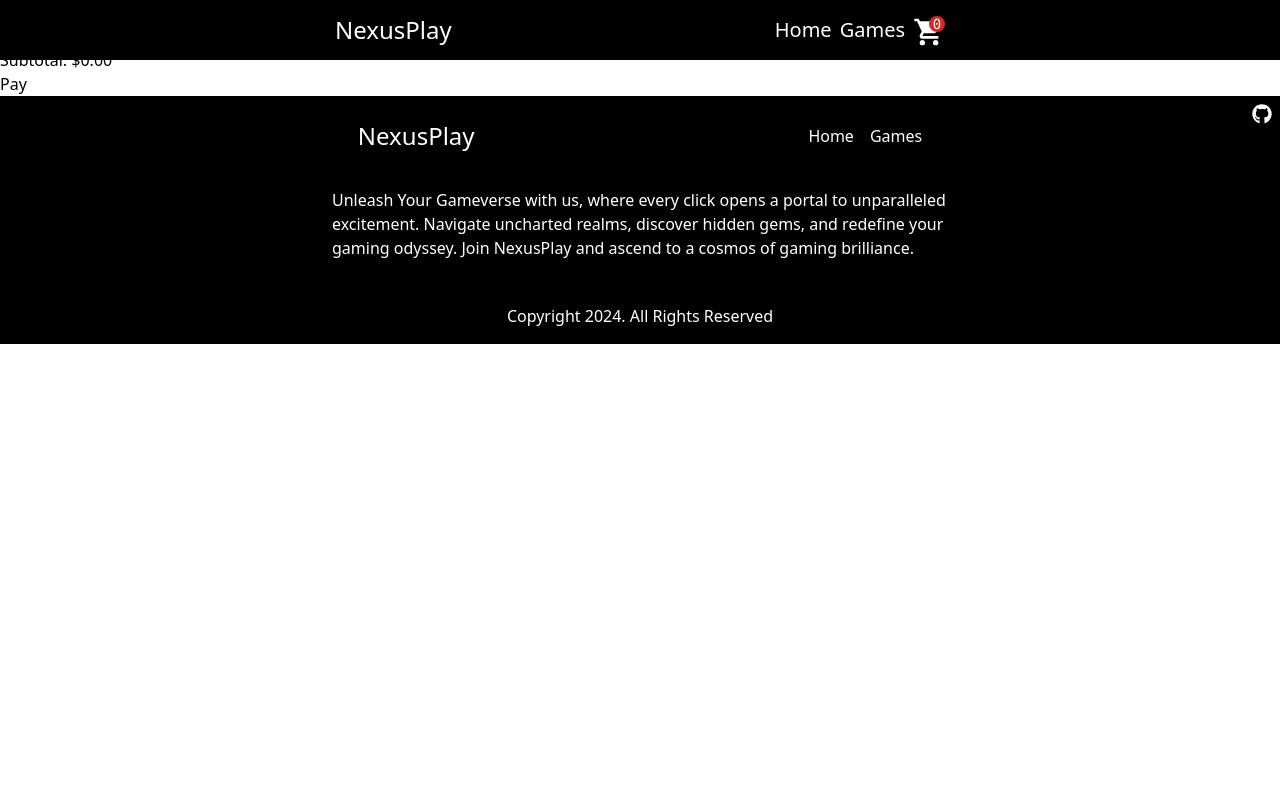
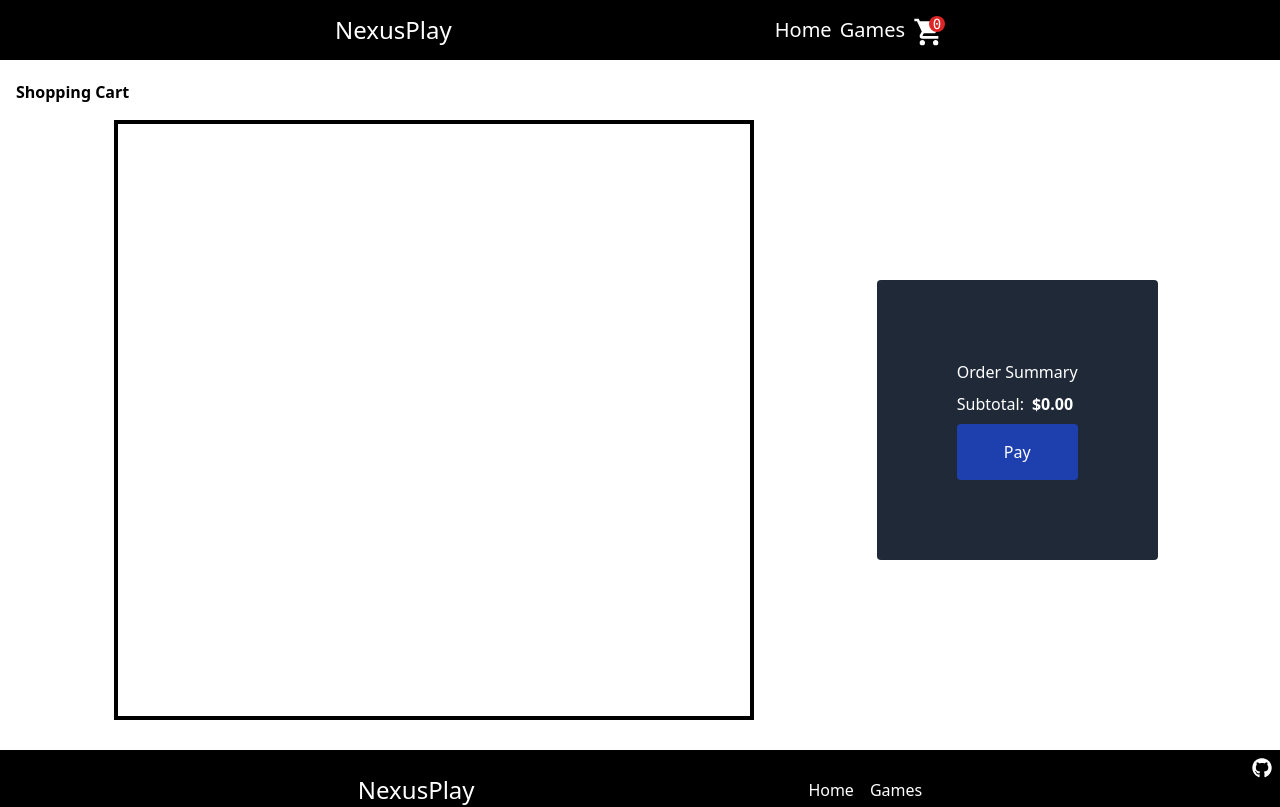
Before and after one commit to beMimg/nexus-play, a React (Vite) app: page /checkout in a window 1280 px wide. Shown: the top 807 px of the page. Built offline with nearby package versions, Linux system fonts and the light colour scheme.

Commit message:
checkout css

```diff
--- a/src/pages/Checkout.jsx
+++ b/src/pages/Checkout.jsx
@@ -1,3 +1,5 @@
+import ItemShoppingCart from "../components/ItemShoppingCart";
+
 export default function Checkout({ cart, setCart }) {
   const subtotal = cart.reduce((a, b) => a + b.price, 0);
 
@@ -42,37 +44,28 @@ export default function Checkout({ cart, setCart }) {
   }
 
   return (
-    <div className="">
-      <h1>Shopping Cart</h1>
-      <div className="">
-        <div className="">
+    <div className="flex flex-col gap-4 pt-20  min-h-[750px] md">
+      <h1 className="font-bold ml-4">Shopping Cart</h1>
+      <div className="flex flex-col md:flex-row md:justify-evenly md:items-center">
+        <div className="md:h-[600px] md:w-2/4 md:overflow-auto md:border-black md:border-4">
           {cart.map((game) => (
-            <div className="">
-              <img src={game.image} className="" alt={game.name + "image"} />
-              <div className="">
-                <h2>{game.name}</h2>
-                <p>Price: ${game.price}</p>
-                <div className="">
-                  <p>Quantity: {game.quantity}</p>
-                  <button onClick={() => handleBtn(game.id, "+")}>+</button>
-                  <button
-                    disabled={game.quantity === 1}
-                    onClick={() => handleBtn(game.id, "-")}
-                  >
-                    -
-                  </button>
-                </div>
-              </div>
-              <button onClick={() => handleDelete(game.id)}>x</button>
-            </div>
+            <ItemShoppingCart
+              key={game.id}
+              product={game}
+              handleDelete={handleDelete}
+              handleBtn={handleBtn}
+            ></ItemShoppingCart>
           ))}
         </div>
-        <div className="">
-          <div className="">
-            <h2>Order Summary</h2>
-            <p>Subtotal: ${subtotal}.00</p>
-            <button>Pay</button>
+        <div className="p-10 bg-gray-800 m-2 text-white  md:p-20 flex gap-2 flex-col rounded">
+          <p>Order Summary</p>
+          <div className="flex flex-row gap-2">
+            <p>Subtotal: </p>
+            <p className="font-bold">${subtotal}.00</p>
           </div>
+          <button className=" w-full grid justify-center p-4 bg-blue-800 text-white rounded">
+            Pay
+          </button>
         </div>
       </div>
     </div>
```
